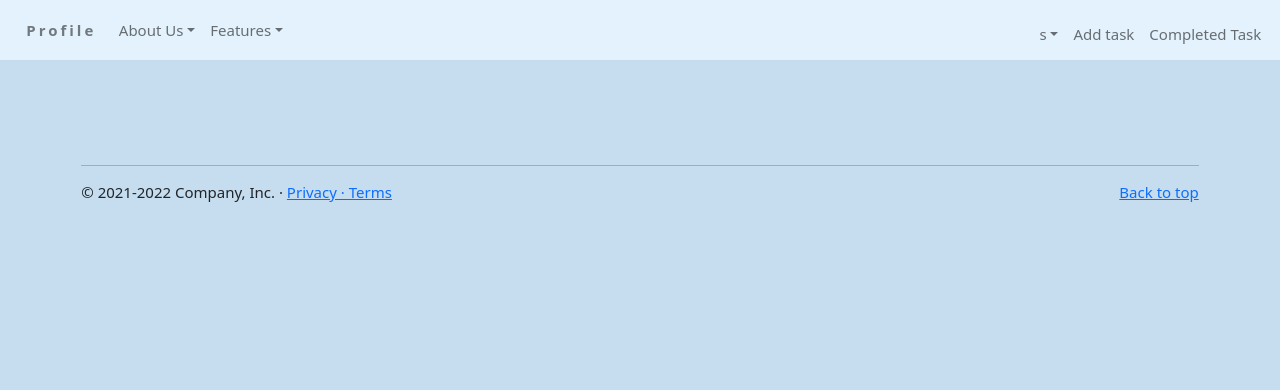
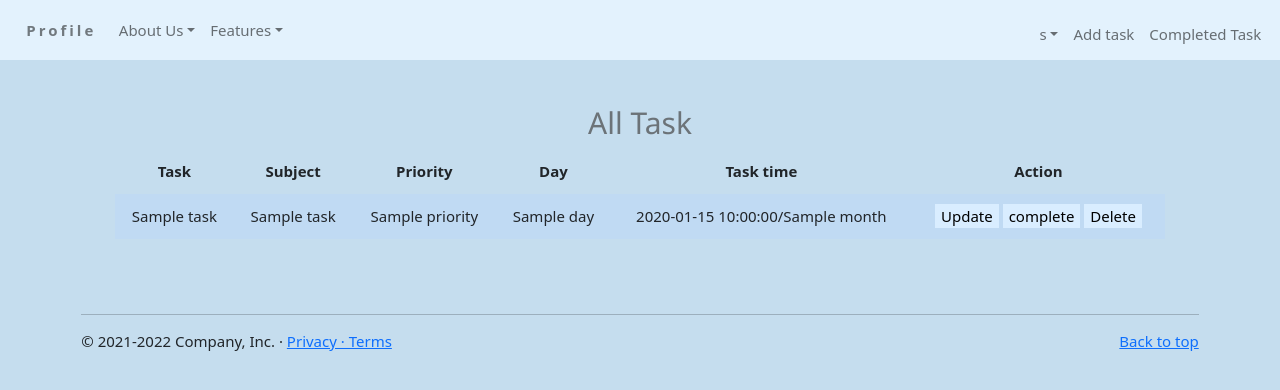
Before and after one commit to juberiya1ajaz/Planner, a Flask app: template templates/index.html in a window 1280 px wide. Shown: the top 390 px of the page. Run offline with Flask 2, Linux system fonts and the light colour scheme; a user stored in the database is signed in; tables that the repository leaves empty hold one stand-in row (values such as "Sample post"); the template is opened without the code that fills it: most values are stand-ins (such as "Sample title", 1, 10 or a date in 2020); some libraries are stand-ins or nearby versions.

Commit message:
resolved task issue

```diff
--- a/app.py
+++ b/app.py
@@ -30,16 +30,17 @@ db = SQL("sqlite:///planner.db")
 
 @app.route('/')
 def index():
-    return render_template("index.html")
+    if not session.get("user_id"):
+        return render_template("index.html")
+    else:
+        user_id=session["user_id"]
+        print(user_id)
+        task = db.execute("SELECT * FROM task WHERE user_id = ?" , user_id )
+        print(task)
+        return render_template("index.html", task=task)
 
-@app.route("/home")
-@login_required
-def home():
-    user_id=session["user_id"]
-    print(user_id)
-    task = db.execute("SELECT * FROM task WHERE user_id = ?" , user_id )
-    print(task)
-    return render_template("home.html", task=task)
+
+
 
 
 @app.route("/contact", methods=["GET", "POST"])
@@ -72,7 +73,7 @@ def login():
         session["username"] = user[0]["username"]
 
         # Redirect user to home page
-        return render_template("home.html")
+        return redirect("/")
 
     # User reached route via GET (as by clicking a link or via redirect)
     else:
@@ -113,7 +114,7 @@ def register():
         user = db.execute("SELECT username FROM users WHERE id = ?",session["user_id"] )
         session["username"] = user[0]["username"]
 
-        return redirect("/home")
+        return redirect("/")
     else:
         return render_template("register.html")
 
@@ -145,9 +146,9 @@ def  task():
         task = request.form.get("task")
         date = request.form.get("date")
         priority = request.form.get("priority")
-        db.execute("INSERT INTO task (subject,day,month,task,date,priority,type,user_id) VALUES(?, ?, ?,?,?,? ,?,?)",
+        task=db.execute("INSERT INTO task (subject,day,month,task,date,priority,type,user_id) VALUES(?, ?, ?,?,?,? ,?,?)",
         subject,day,month,task,date,priority,"add",user_id)
-        return render_template("home.html")
+        return redirect("/")
 
     else:
         return render_template("task.html")
--- a/templates/index.html
+++ b/templates/index.html
@@ -4,6 +4,43 @@ Home
 {% endblock %}
 {% block main %}
 {% if session.user_id %}
+<div class="section">
+
+        <h2>All Task</h2>
+        <table>
+                <thead>
+                        <tr>
+
+                                <th>Task</th>
+                                <th>Subject</th>
+                                <th>Priority</th>
+                                <th>Day</th>
+                                <th>Task time</th>
+                                <th>Action</th>
+                        </tr>
+                </thead>
+                <tbody>
+                        <!-- TODO: Loop through the database entries to display them in this table -->
+                        {% for task in task %}
+                        <tr>
+
+                                <td>{{task.task}}</td>
+                                <td>{{task.subject}}</td>
+                                <td>{{task.priority}}</td>
+                                <td>{{task.day}}</td>
+                                <td>{{task.date}}/{{task.month}}</td>
+
+                                <td>
+                                        <a href="#" class="btn1">Update</a>
+                                        <a href="/complete" class="btn1">complete</a>
+                                        <a href="/delete/{{ task.task }}" class="btn2"
+                                                onclick="return confirm('Are You Sure For Delete?')">Delete</a>
+                                </td>
+                        </tr>
+                        {% endfor %}
+                </tbody>
+        </table>
+    </div>
 
 
 {% else %}
```
Also changed, not shown: templates/home.html (+2 -15 lines), planner.db.
